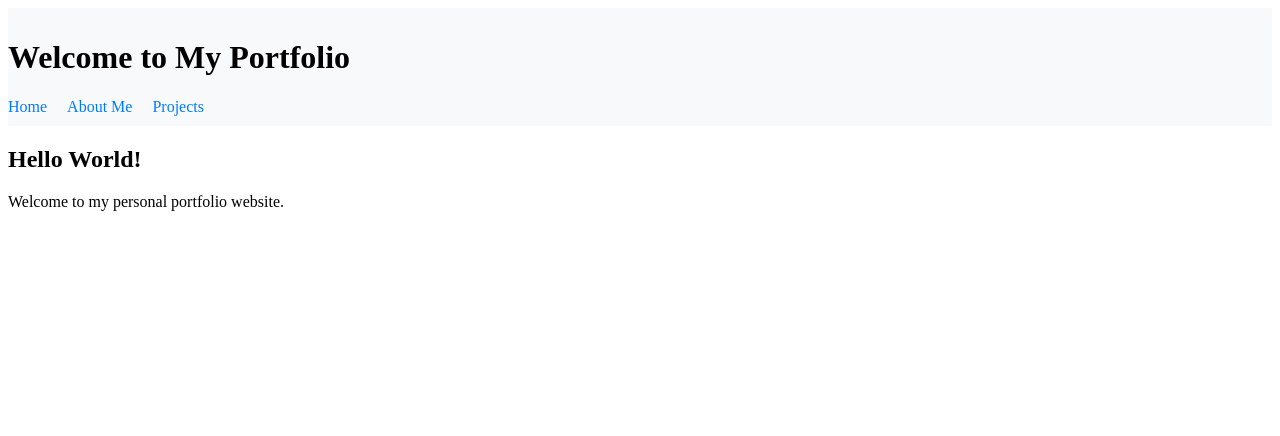
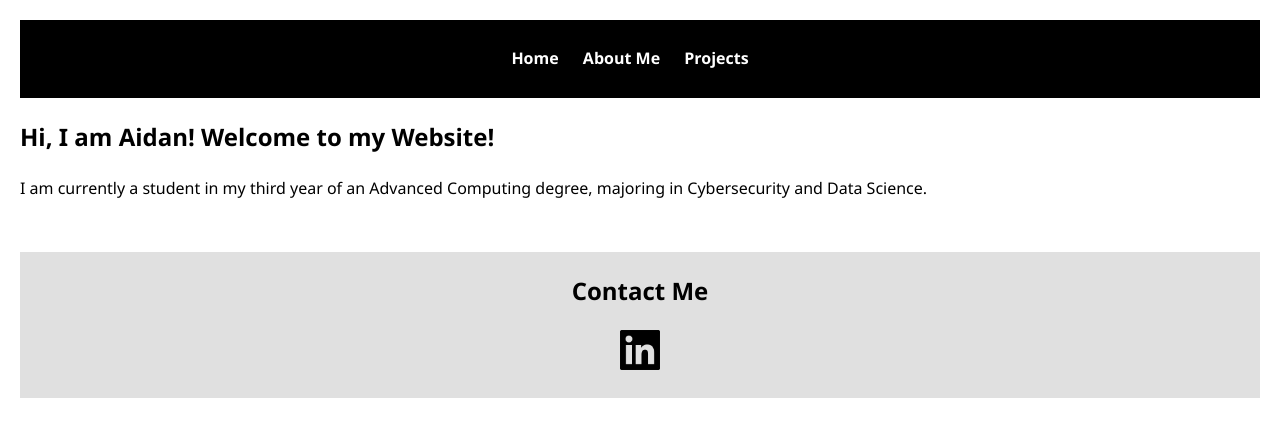
Before and after one commit to aidannnnnnnn/aidannnnnnnn.github.io, a plain HTML site: page index.html in a window 1280 px wide. Drawn offline with Linux system fonts and the light colour scheme.

Commit message:
updates 5/7/24 - added a style css and contact me links

```diff
--- a/index.html
+++ b/index.html
@@ -3,12 +3,11 @@
 <head>
     <meta charset="UTF-8">
     <meta name="viewport" content="width=device-width, initial-scale=1.0">
-    <title>Portfolio</title>
+    <title>Home | Aidan</title>
     <link rel="stylesheet" href="style.css">
 </head>
 <body>
     <header>
-        <h1>Welcome to My Portfolio</h1>
         <nav>
             <ul>
                 <li><a href="index.html">Home</a></li>
@@ -19,9 +18,15 @@
     </header>
     <main>
         <section>
-            <h2>Hello World!</h2>
-            <p>Welcome to my personal portfolio website.</p>
+            <h1>Hi, I am Aidan! Welcome to my Website!</h1>
+            <p>I am currently a student in my third year of an Advanced Computing degree, majoring in Cybersecurity and Data Science.</p>
         </section>
     </main>
+    <section id="contact">
+        <h2>Contact Me</h2>
+        <a href="www.linkedin.com/in/aidan-robinson-102439264" target="_blank">
+            <img src="images/linkedin.png" alt="LinkedIn" style="width: 40px; height: 40px;">
+        </a>
+    </section>
 </body>
 </html>
--- a/style.css
+++ b/style.css
@@ -1,21 +1,66 @@
+body, h1, h2, p, a {
+    margin: 0;
+    padding: 0;
+    font-family: 'Segoe UI', Tahoma, Geneva, Verdana, sans-serif;
+}
+
+body {
+    background-color: #fff;
+    color: #000;
+    line-height: 1.6;
+    padding: 20px;
+}
+
 header {
-    background-color: #f8f9fa;
+    background: #000;
+    color: #fff;
     padding: 10px 0;
+    text-align: center;
 }
 
 nav ul {
-    list-style-type: none;
+    list-style: none;
     padding: 0;
-    margin: 0;
-    display: flex;
-    justify-content: left;
 }
 
 nav ul li {
+    display: inline;
     margin-right: 20px;
 }
 
 nav ul li a {
+    color: #fff;
     text-decoration: none;
-    color: #007bff;
+    font-weight: bold;
 }
+
+main {
+    padding: 20px 0;
+}
+
+h1, h2 {
+    margin-bottom: 20px;
+}
+
+p {
+    margin-bottom: 10px;
+}
+
+#contact {
+    background-color: #e0e0e0;
+    text-align: center;
+    padding: 20px;
+    margin-top: 20px;
+}
+
+#contact a {
+    color: #000;
+}
+
+#contact img {
+    filter: grayscale(100%);
+}
+
+a:hover {
+    color: #606060;
+}
```
Also changed, not shown: about.html (+7 -1 lines), projects.html (+11 -3 lines), images/facebook.png (added), images/linkedin.png (added).
